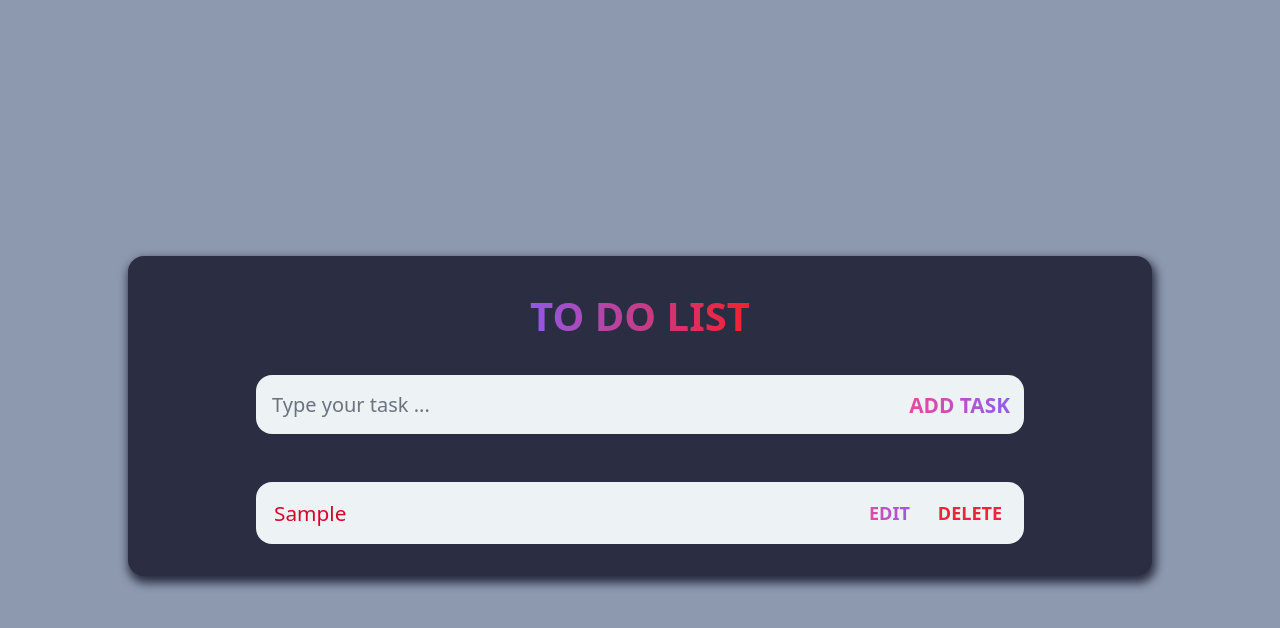
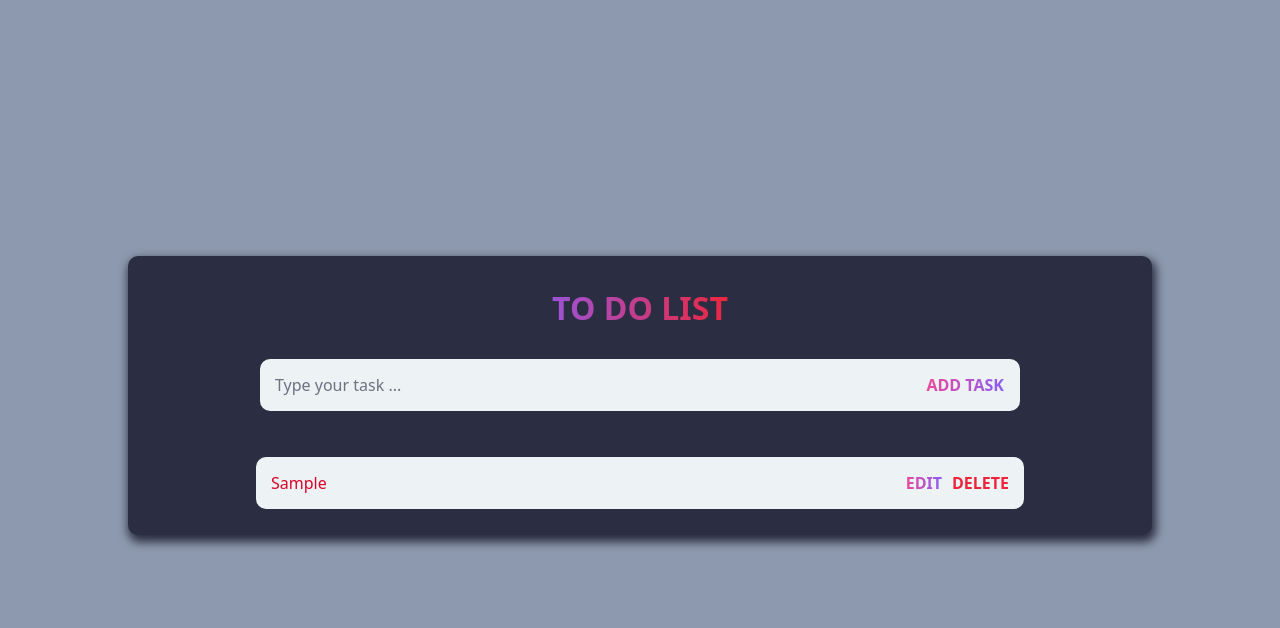
Before and after one commit to web-dev-london/To-do-list-app, a plain HTML site: page index.html in a window 1280 px wide. Both pictures are taken after typing "Sample" into the empty fields and a click on the input "Add task". Drawn offline with Linux system fonts and the light colour scheme.

Commit message:
changed variables and size

```diff
--- a/style.css
+++ b/style.css
@@ -1,36 +1,54 @@
 :root {
-  --dark: #374151;
-  --darker: #1f2937;
-  --darkest: #111827;
-  --grey: #6b7280;
-  --pink: #ec4899;
-  --purple: #8b5cf6;
-  --light: #eee;
+  --primary: #ec4899;
+
+  --secondary-1: #8b5cf6;
+  --secondary-2: #fcb045;
+
+  --accent-1: #fd1d1d;
+  --accent-2: #ef233c;
+  --accent-3: #d90429;
+
+  --neutral-1: #8d99ae;
+  --neutral-2: #2b2d42;
+  --neutral-3: #edf2f4;
+  --neutral-4: #6b7280;
+
+  --white: #ffffff;
+  --black: #000000;
+
+  --default-size: 62.5%;
+
+  --Font-Family: system-ui, -apple-system,
+    BlinkMacSystemFont, 'Segoe UI', Roboto, Oxygen, Ubuntu,
+    Cantarell, 'Open Sans', 'Helvetica Neue', sans-serif;
+}
+
+html {
+  font-size: var(--default-size);
 }
 
 * {
   margin: 0;
+  padding: 0;
   box-sizing: border-box;
-  font-family: system-ui, -apple-system,
-    BlinkMacSystemFont, 'Segoe UI', Roboto, Oxygen, Ubuntu,
-    Cantarell, 'Open Sans', 'Helvetica Neue', sans-serif;
+  font-family: var(--Font-Family);
 }
 
 body {
-  background-color: #8d99ae;
+  background-color: var(--neutral-1);
 }
 
 .container {
-  background-color: #2b2d42;
+  background-color: var(--neutral-2);
   max-width: 80%;
   width: 100%;
   margin: 20% auto;
   border-radius: 1rem;
-  box-shadow: 2px 5px 10px 2px #2b2d42;
+  box-shadow: 2px 5px 10px 2px var(--neutral-2);
 }
 header {
-  padding: 2rem 1rem;
-  max-width: 800px;
+  padding: 3rem 2rem;
+  max-width: 80rem;
   width: 100%;
   margin: 0 auto;
 }
@@ -38,15 +56,15 @@ header {
 header h1 {
   font-weight: 600;
   text-transform: uppercase;
-  font-size: 2.5rem;
+  font-size: 3.2rem;
   text-align: center;
-  margin-bottom: 2rem;
+  margin-bottom: 3rem;
   background-image: linear-gradient(
     to right,
-    #ec4899,
-    #8b5cf6,
-    #fd1d1d,
-    #fcb045
+    var(--primary),
+    var(--secondary-1),
+    var(--accent-1),
+    var(--secondary-2)
   );
   background-clip: text;
   -webkit-background-clip: text;
@@ -56,7 +74,7 @@ header h1 {
 #task-form {
   display: flex;
   justify-content: space-between;
-  background-color: #edf2f4;
+  background-color: var(--neutral-3);
   border-radius: 1rem;
 }
 
@@ -70,25 +88,25 @@ button {
 
 #task-input {
   flex: 1 1 75%;
-  padding: 1rem;
-  margin-right: 1rem;
-  color: black;
-  font-size: 1.25rem;
+  padding: 1.5rem;
+  margin-right: 1.2rem;
+  color: var(--black);
+  font-size: 1.6rem;
 }
 
 #task-input::placeholder {
-  color: var(--grey);
+  color: var(--neutral-4);
 }
 
 #task-submit {
-  margin-right: 0.5rem;
+  margin-right: 1.6rem;
   color: var(--pink);
-  font-size: 1.3rem;
+  font-size: 1.6rem;
   font-weight: 700;
   background-image: linear-gradient(
     to right,
-    var(--pink),
-    var(--purple)
+    var(--primary),
+    var(--secondary-1)
   );
   background-clip: text;
   -webkit-background-clip: text;
@@ -108,27 +126,20 @@ button {
 
 main {
   flex: 1 1 0%;
-  max-width: 800px;
+  max-width: 80rem;
   width: 100%;
   margin: 0 auto;
 }
 
 .task-list {
-  padding: 1rem;
-}
-
-.task-list h2 {
-  font-size: 1.5rem;
-  font-weight: 300;
-  color: var(--grey);
-  margin-bottom: 1rem;
+  padding: 1.6rem;
 }
 
 #tasks .task {
   display: flex;
   justify-content: space-between;
-  background-color: #edf2f4;
-  padding: 1rem;
+  background-color: var(--neutral-3);
+  padding: 1.5rem;
   border-radius: 1rem;
   margin-bottom: 1rem;
 }
@@ -138,26 +149,26 @@ main {
 }
 
 .task .content .text {
-  color: #d90429;
-  font-size: 1.3rem;
+  color: var(--accent-3);
+  font-size: 1.6rem;
   width: 100%;
   display: block;
   transition: 0.4s;
 }
 
 .task .content .text:not(:read-only) {
-  color: black;
+  color: var(--black);
 }
 
 .task .actions {
   display: flex;
-  margin: 0 -0.5rem;
+  margin-right: -0.5rem;
 }
 
 .task .actions button {
   cursor: pointer;
   margin: 0 0.5rem;
-  font-size: 1.125rem;
+  font-size: 1.6rem;
   font-weight: 700;
   text-transform: uppercase;
   transition: 0.4s;
@@ -174,8 +185,8 @@ main {
 .task .actions .edit {
   background-image: linear-gradient(
     to right,
-    var(--pink),
-    var(--purple)
+    var(--primary),
+    var(--secondary-1)
   );
   background-clip: text;
   -webkit-background-clip: text;
@@ -183,5 +194,5 @@ main {
 }
 
 .task .actions .delete {
-  color: #ef233c;
+  color: var(--accent-2);
 }
```
